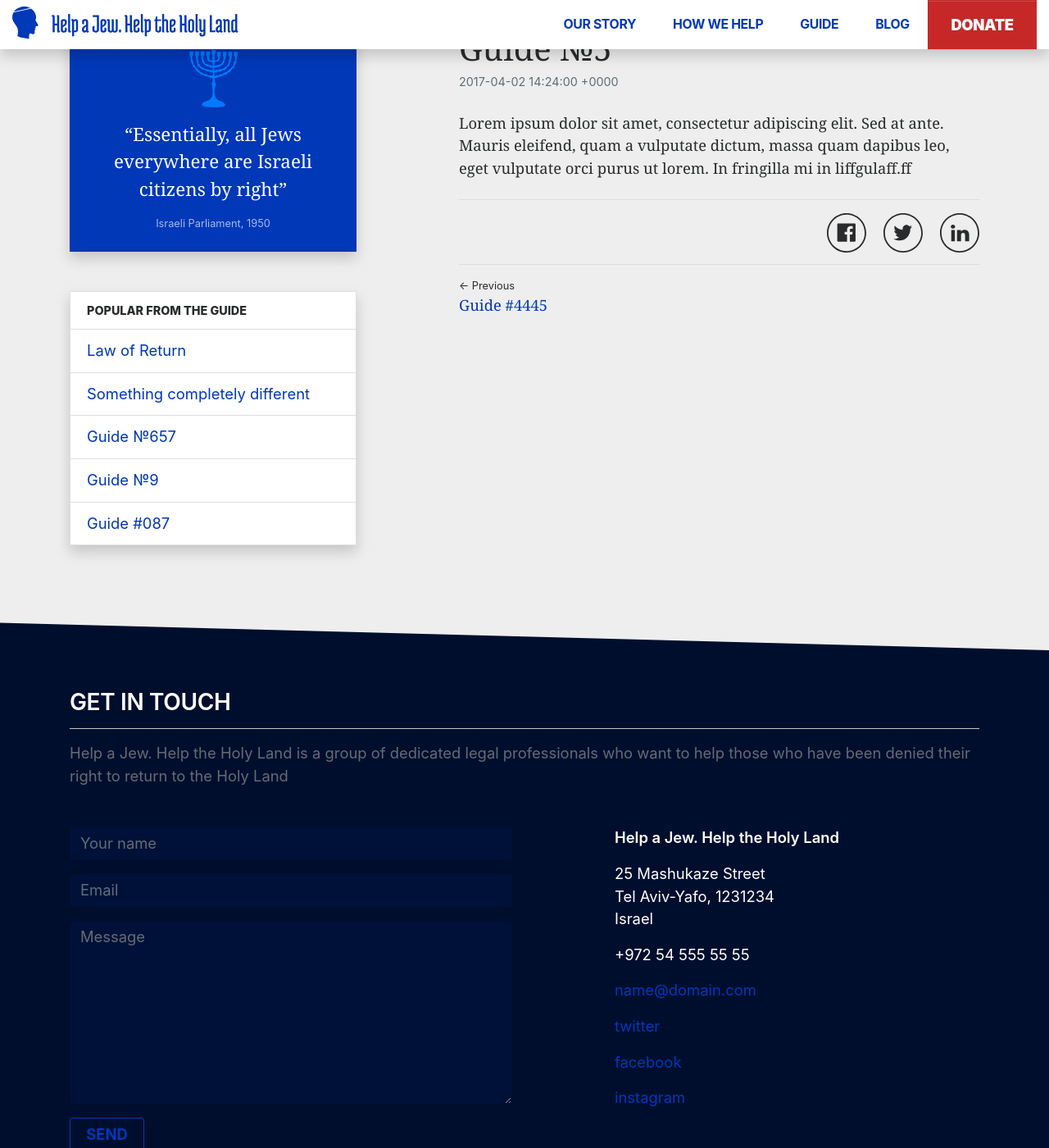
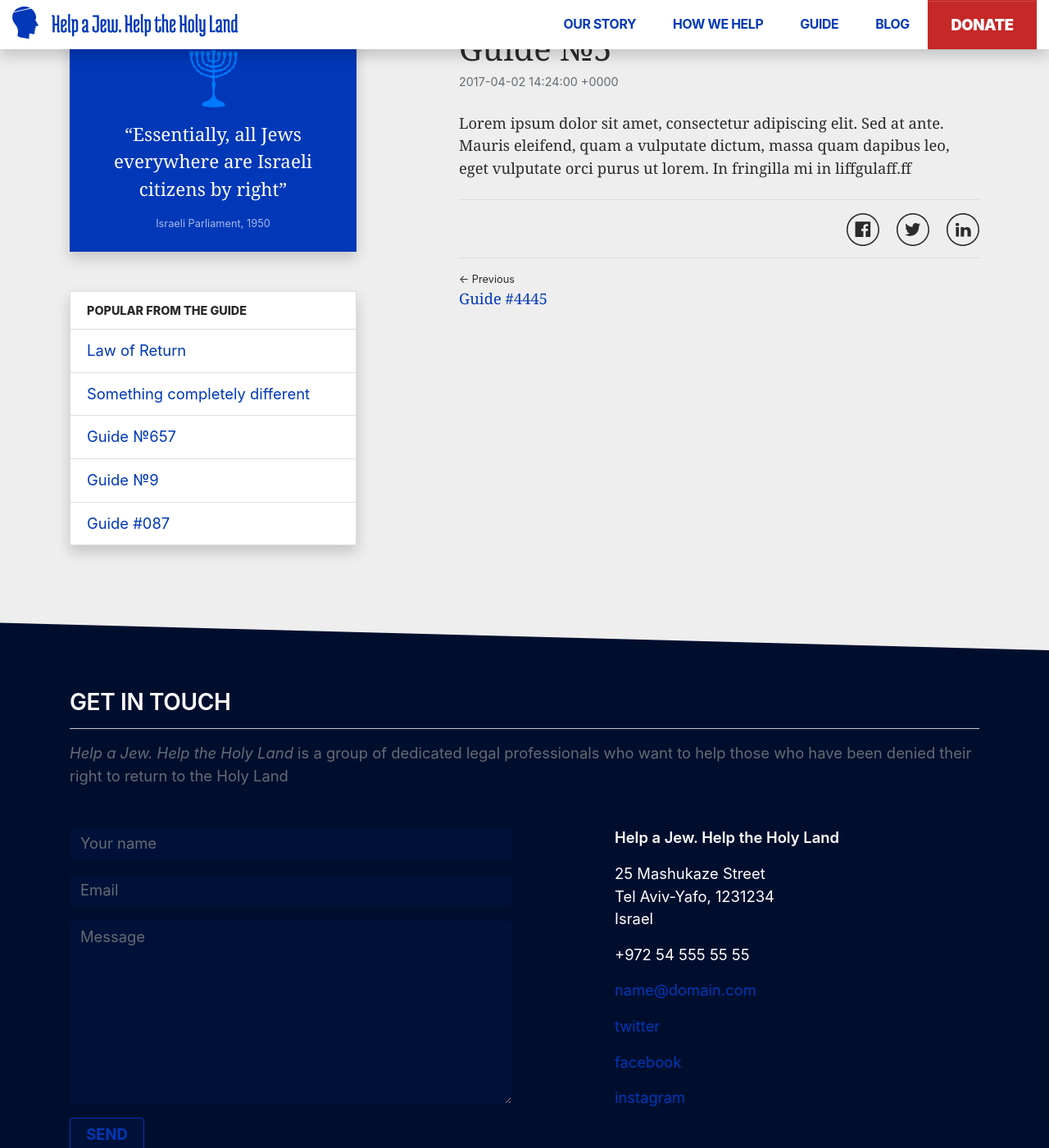
Before and after one commit to vinegredz/haj-1, a Jekyll site: the page built from _guide/test-test.markdown, in a window 1280 px wide and 1400 px high, scrolled down 208 px. Shown: the whole window at 82% size. Built offline with Jekyll 4.4.1, drawn with Linux system fonts in a browser that asks for light colours.

Commit message:
contact form - testing

```diff
--- a/_config.yml
+++ b/_config.yml
@@ -26,7 +26,7 @@
     layout: guide
     permalink: "/guide/:title"
     thumbnail_image: ''
-description: Help a Jew. Help the Holy Land is a group of dedicated legal professionals
+description: <em>Help a Jew. Help the Holy Land</em> is a group of dedicated legal professionals
   who want to help those who have been denied their right to return to the Holy Land
 url: http://haj.siteleaf.net/
 email: name@domain.com
--- a/_includes/footer.html
+++ b/_includes/footer.html
@@ -10,17 +10,17 @@
 
             <div class="col-md-6">
 
-                <form>
+                <form action="https://formspree.io/fkolesnik@gmail.com" method="POST">
                     <div class="form-group">
-                        <input type="text" class="form-control" placeholder="Your name">
+                        <input type="text" class="form-control" name="name" placeholder="Your name">
                     </div>
                     <div class="form-group">
-                        <input type="text" class="form-control" placeholder="Email">
+                        <input type="email" class="form-control" name="_replyto" placeholder="Email" required>
                     </div>
                     <div class="form-group">
-                        <textarea class="form-control" rows="9" placeholder="Message"></textarea>
+                        <textarea class="form-control" rows="9" name="message" placeholder="Message" maxlength="4000" required></textarea>
                     </div>
-                    <button class="btn btn-outline-primary" type="submit">Send</button>
+                    <input class="btn btn-outline-primary" type="submit" value="Send">
                 </form>
 
             </div>
--- /dev/null
+++ b/_includes/socials.html
@@ -0,0 +1,8 @@
+<a class="icon-social facebook mr-3" href="https://facebook.com/sharer.php?u={{ site.url }}{{ page.url }}"
+   rel="nofollow" target="_blank" title="Share on Facebook"></a>
+<a class="icon-social twitter mr-3"
+   href="https://twitter.com/intent/tweet?text={{ page.title }}&url={{ site.url }}{{ page.url }}"
+   rel="nofollow" target="_blank" title="Share on Twitter"></a>
+<a class="icon-social linkedin"
+   href="http://www.linkedin.com/shareArticle?mini=true&url={{site.url}}{{page.url}}&title={{page.title}}&source={{site.url}}"
+   rel="nofollow" target="_blank" title="Share on Linkedin"></a>
--- a/_layouts/guide.html
+++ b/_layouts/guide.html
@@ -29,10 +29,7 @@
             {{ content }}
 
             <div class="bt-1 mt-4 pt-3 text-right">
-                <a class="icon-social facebook mr-3" href="https://facebook.com/sharer.php?u={{ site.url }}{{ page.url }}" rel="nofollow" target="_blank" title="Share on Facebook"></a>
-                <a class="icon-social twitter mr-3" href="https://twitter.com/intent/tweet?text={{ page.title }}&url={{ site.url }}{{ page.url }}"
-                   rel="nofollow" target="_blank" title="Share on Twitter"></a>
-                <a class="icon-social linkedin" href="http://www.linkedin.com/shareArticle?mini=true&url={{site.url}}{{page.url}}&title={{page.title}}&source={{site.url}}" rel="nofollow" target="_blank" title="Share on Linkedin"></a>
+                {% include socials.html %}
             </div>
 
             <div class="bt-1 mt-2 py-3">
--- a/_layouts/post.html
+++ b/_layouts/post.html
@@ -30,10 +30,7 @@
             {{ content }}
 
             <div class="bt-1 mt-4 pt-3 text-right">
-                <a class="icon-social facebook mr-3" href="https://facebook.com/sharer.php?u={{ site.url }}{{ page.url }}" rel="nofollow" target="_blank" title="Share on Facebook"></a>
-                <a class="icon-social twitter mr-3" href="https://twitter.com/intent/tweet?text={{ page.title }}&url={{ site.url }}{{ page.url }}"
-                   rel="nofollow" target="_blank" title="Share on Twitter"></a>
-                <a class="icon-social linkedin" href="http://www.linkedin.com/shareArticle?mini=true&url={{site.url}}{{page.url}}&title={{page.title}}&source={{site.url}}" rel="nofollow" target="_blank" title="Share on Linkedin"></a>
+                {% include socials.html %}
             </div>
 
             <div class="bt-1 mt-2 py-3">
--- a/_sass/_elements.scss
+++ b/_sass/_elements.scss
@@ -1,3 +1,9 @@
+// Images
+img {
+  max-width: 100%;
+  height: auto;
+}
+
 // Buttons
 
 .btn:not(.btn-link) {
@@ -148,14 +154,14 @@
 
 // Icons
 .icon-social {
-  width: 3rem;
-  height: 3rem;
+  width: 2.5rem;
+  height: 2.5rem;
   background-repeat: no-repeat;
   background-size: contain;
   display: inline-block;
-  transition: background-image .3s;
+  transition: background-image .15s;
   &:hover, &:active {
-    transition: background-image .3s;
+    transition: background-image .15s;
   }
 }
 
```
Also changed, not shown: _layouts/home.html (+5 -6 lines).
